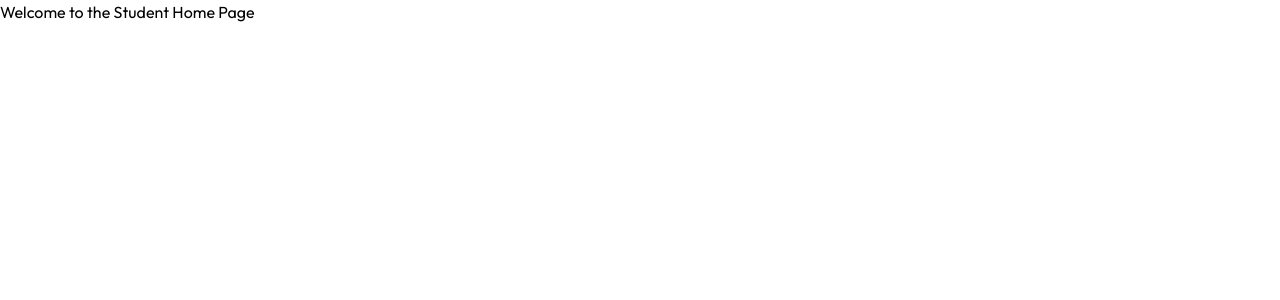
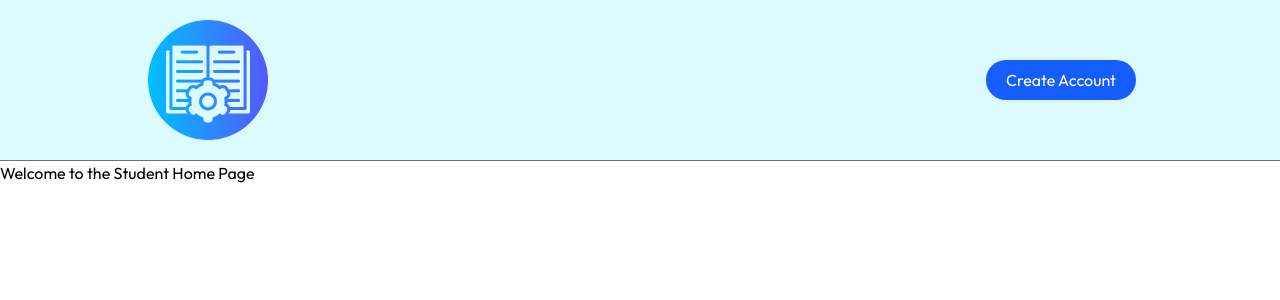
Before and after one commit to MarcusJadhav/LMS, a React (Vite) app: page / in a window 1280 px wide. Shown: the top 300 px of the page. Built offline with nearby package versions, Linux system fonts and the light colour scheme; no server answers.

Commit message:
Navbar created

```diff
--- a/package.json
+++ b/package.json
@@ -10,6 +10,7 @@
     "preview": "vite preview"
   },
   "dependencies": {
+    "@clerk/react": "^6.1.3",
     "@tailwindcss/vite": "^4.2.2",
     "humanize-duration": "^3.33.2",
     "quill": "^2.0.3",
--- a/src/App.jsx
+++ b/src/App.jsx
@@ -1,5 +1,5 @@
 import React from 'react'
-import { Route, Routes } from 'react-router-dom'
+import { Route, Routes, useMatch } from 'react-router-dom'
 import Home from './pages/student/Home'
 import CourseDetails from './pages/student/CourseDetails'
 import CoursesList from './pages/student/CoursesList'
@@ -11,10 +11,19 @@
 import AddCourse from './pages/educator/AddCourse'
 import MyCourses from './pages/educator/MyCourses'
 import StudentsEnrolled from './pages/educator/StudentsEnrolled'
+import Navbar from './components/student/Navbar'
 
 const App = () => {
+
+  const isEducatorRoute = useMatch('/educator/*')
+
+
   return (
-    <div>
+
+    <div className='text-default min-h-screen bg-white'>
+
+      {!isEducatorRoute && <Navbar />}
+
       <Routes>
         <Route path='/' element={<Home />} />
         <Route path='/course-list' element={<CoursesList />} />
--- a/src/components/student/Navbar.jsx
+++ b/src/components/student/Navbar.jsx
@@ -1,9 +1,62 @@
 import React from 'react'
+import { Link } from 'react-router-dom'
+import { useClerk, UserButton, useUser } from '@clerk/react'
 
 const Navbar = () => {
+
+  const isCourseListPage = location.pathname.includes('/course-list')
+
+  const {openSignIn} = useClerk()
+  const {user} = useUser()
+
   return (
-    <div>
-    <h1>Navbar</h1>
+    <div className={`flex items-center justify-between px-4 sm:px-10 md:px-14 lg:px-36 border-b border-gray-500 py-4
+     ${isCourseListPage ? 'bg-white' : 'bg-cyan-100/70'}`}>
+
+      <img src="./src/assets/logo.png" alt="logo" className='w-10 lg:w-32 sm:w-20 cursor-pointer' />
+
+      <div className='hidden md:flex items-center gap-5 text-gray-500'>
+        <div className='flex items-center gap-5'>
+
+          { user && <>
+          <button>
+            Become Educator
+            </button> |
+          <Link to='/my-enrollments'> My Enrollments
+          </Link>
+          </>
+          }
+
+        </div>
+
+        {user ? <UserButton /> :
+        <button onClick={()=> openSignIn()} className='bg-blue-600 text-white px-5 py-2 rounded-full hover:cursor-pointer'>
+          Create Account
+          </button>
+        }
+
+      </div>
+
+      {/* Mobile Screen */}
+      <div className='md:hidden flex items-center gap-2 sm:gap-5 text-gray-500'>
+        <div className='flex items-center gap-1 sm:gap-2 max-sm:text-xs'>
+           { user &&
+           <>
+          <button>
+            Become Educator
+            </button> |
+          <Link to='/my-enrollments'> My Enrollments
+          </Link>
+          </>
+          }
+        </div>
+        {user ? <UserButton /> :
+        <button onClick={()=> openSignIn()}>
+          <img src="./src/assets/user-icon.png" alt="user-icon" className='w-8 hover:cursor-pointer'>
+          </img>
+          </button>
+          }
+      </div>
     </div>
   )
 }
--- a/src/main.jsx
+++ b/src/main.jsx
@@ -3,11 +3,18 @@
 import App from './App.jsx'
 import { AppContextProvider } from './context/AppContext.jsx'
 import { BrowserRouter } from 'react-router-dom'
+import { ClerkProvider } from '@clerk/react'
+
+const PUBLISHABLE_KEY = import.meta.env.VITE_CLERK_PUBLISHABLE_KEY
+
+
 
 createRoot(document.getElementById('root')).render(
  <BrowserRouter>
+    <ClerkProvider publishableKey={PUBLISHABLE_KEY} afterSignOutUrl='/'>
    <AppContextProvider>
      <App />
    </AppContextProvider>
+    </ClerkProvider>
  </BrowserRouter>
 )
```
Also changed, not shown: 1 other file (tests, documents, lock files or other folders).
